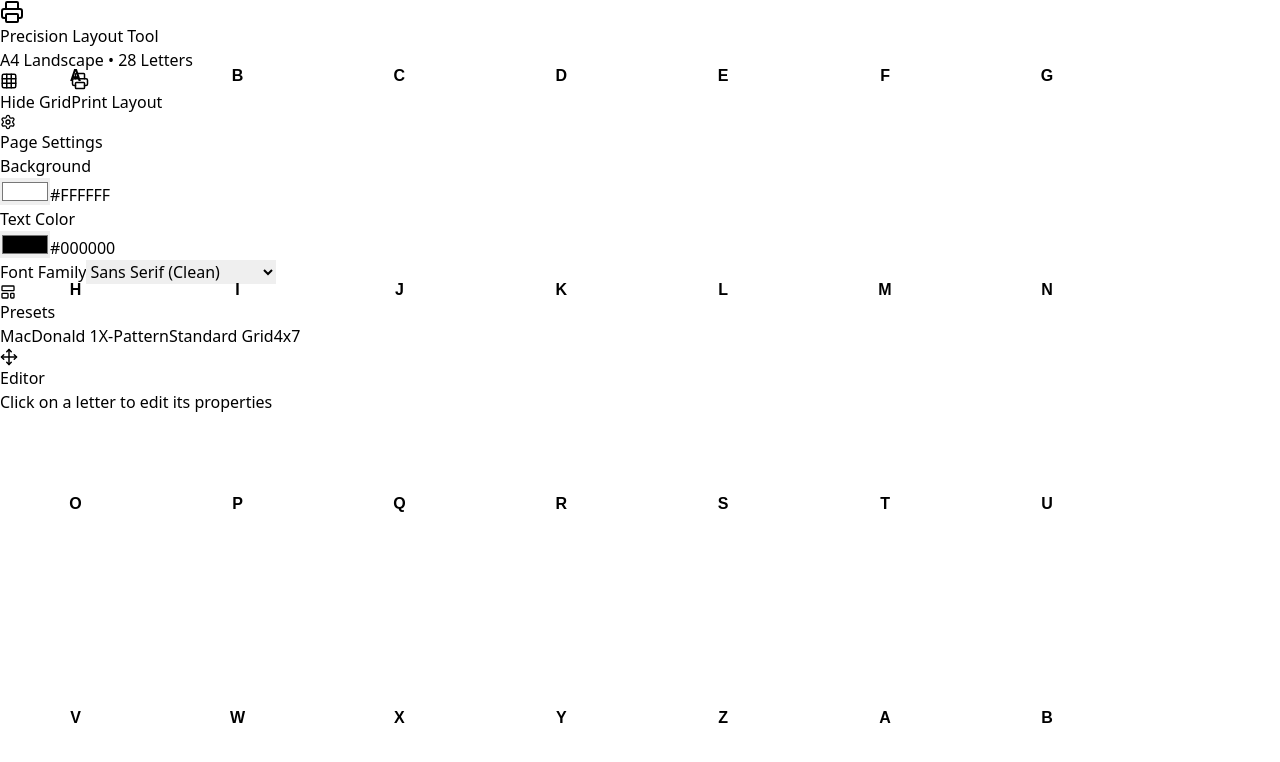
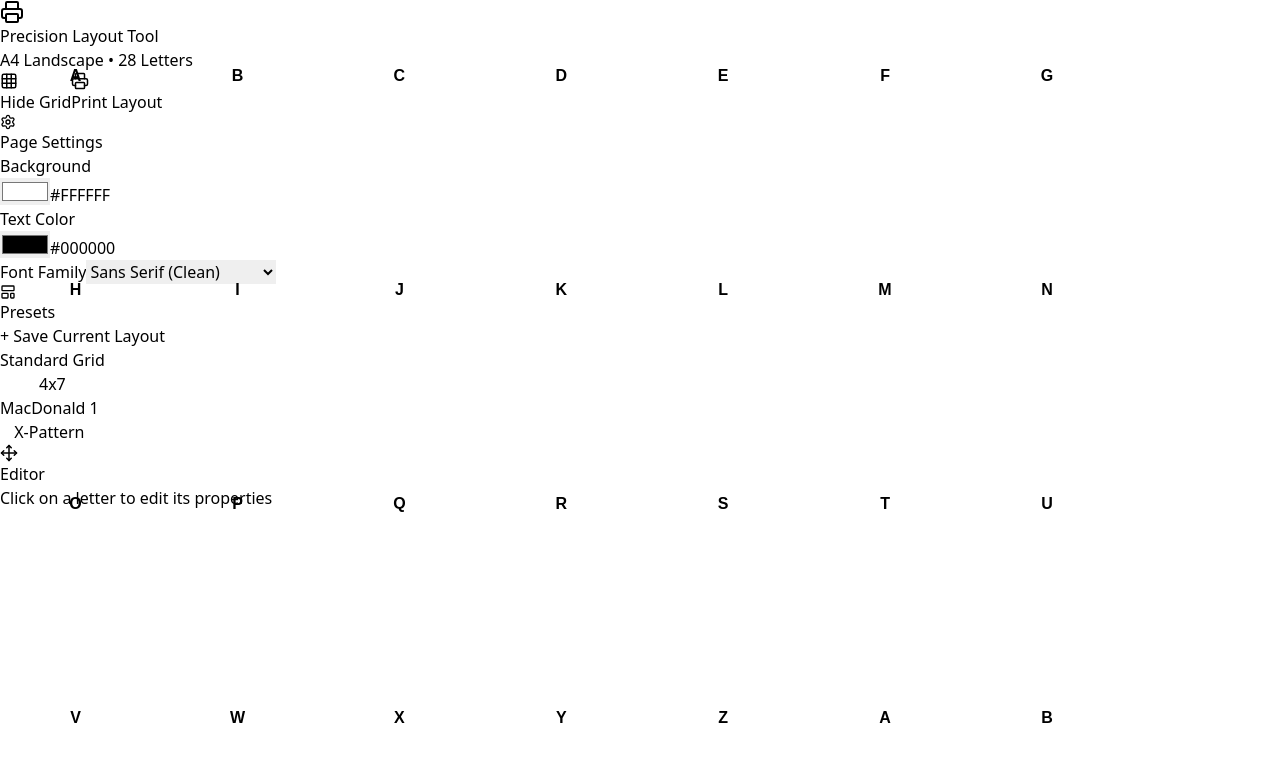
Before and after one commit to nasanov/vision-trainer-pattern-generator, a React (Vite) app: page / in a window 1280 px wide. Shown: the top 762 px of the page. Built offline with nearby package versions, Linux system fonts and the light colour scheme.

Commit message:
Add saving custom presets to localStorage.

```diff
--- a/src/App.jsx
+++ b/src/App.jsx
@@ -1,10 +1,31 @@
 import React, { useState, useRef } from 'react';
-import { Printer, Move, Type, Grid, RotateCcw, LayoutTemplate, Palette, Settings } from 'lucide-react';
+import { Printer, Move, Type, Grid, RotateCcw, LayoutTemplate, Palette, Settings, X } from 'lucide-react';
 
 const A4_WIDTH_MM = 297;
 const A4_HEIGHT_MM = 210;
 const CENTER_X = A4_WIDTH_MM / 2;
 const CENTER_Y = A4_HEIGHT_MM / 2;
+const STORAGE_KEY = 'visionTrainerPresets';
+
+// --- LOCALSTORAGE HELPERS ---
+
+const loadPresetsFromStorage = () => {
+  try {
+    const stored = localStorage.getItem(STORAGE_KEY);
+    return stored ? JSON.parse(stored) : null;
+  } catch (error) {
+    console.error('Error loading presets:', error);
+    return null;
+  }
+};
+
+const savePresetsToStorage = (presets) => {
+  try {
+    localStorage.setItem(STORAGE_KEY, JSON.stringify(presets));
+  } catch (error) {
+    console.error('Error saving presets:', error);
+  }
+};
 
 // --- GENERATORS ---
 
@@ -107,6 +128,44 @@ export default function A4Generator() {
     fontFamily: 'Arial, Helvetica, sans-serif'
   });
 
+  // Presets State - Initialize from localStorage or use defaults
+  const [presets, setPresets] = useState(() => {
+    const storedPresets = loadPresetsFromStorage();
+    if (storedPresets && storedPresets.length > 0) {
+      return storedPresets;
+    }
+    // Initialize with built-in presets
+    const builtInPresets = [
+      {
+        name: 'Standard Grid',
+        isBuiltIn: true,
+        letters: generateGridLetters(),
+        pageSettings: {
+          bgColor: '#FFFFFF',
+          textColor: '#000000',
+          fontFamily: 'Arial, Helvetica, sans-serif'
+        },
+        createdAt: new Date().toISOString()
+      },
+      {
+        name: 'MacDonald 1',
+        isBuiltIn: true,
+        letters: generateMacDonaldLetters(),
+        pageSettings: {
+          bgColor: '#FFFFFF',
+          textColor: '#000000',
+          fontFamily: 'Arial, Helvetica, sans-serif'
+        },
+        createdAt: new Date().toISOString()
+      }
+    ];
+    savePresetsToStorage(builtInPresets);
+    return builtInPresets;
+  });
+  const [isSaving, setIsSaving] = useState(false);
+  const [newPresetName, setNewPresetName] = useState('');
+  const [saveError, setSaveError] = useState('');
+
   const paperRef = useRef(null);
 
   // Dragging state
@@ -160,10 +219,53 @@ export default function A4Generator() {
     setIsDragging(false);
   };
 
-  const loadPreset = (type) => {
-    if (type === 'Grid') setLetters(generateGridLetters());
-    if (type === 'MacDonald 1') setLetters(generateMacDonaldLetters());
+  const loadPreset = (preset) => {
+    setLetters(preset.letters);
+    setPageSettings(preset.pageSettings);
     setSelectedId(null);
+  };
+
+  const savePreset = () => {
+    const trimmedName = newPresetName.trim();
+
+    // Validate: prevent empty names
+    if (!trimmedName) {
+      setSaveError('Preset name cannot be empty');
+      return;
+    }
+
+    // Validate: prevent duplicates (case-insensitive)
+    const duplicate = presets.find(
+      p => p.name.toLowerCase() === trimmedName.toLowerCase()
+    );
+    if (duplicate) {
+      setSaveError('A preset with this name already exists');
+      return;
+    }
+
+    // Create new preset
+    const newPreset = {
+      name: trimmedName,
+      isBuiltIn: false,
+      letters: [...letters], // Deep copy
+      pageSettings: { ...pageSettings }, // Deep copy
+      createdAt: new Date().toISOString()
+    };
+
+    const updatedPresets = [...presets, newPreset];
+    setPresets(updatedPresets);
+    savePresetsToStorage(updatedPresets);
+
+    // Reset form
+    setIsSaving(false);
+    setNewPresetName('');
+    setSaveError('');
+  };
+
+  const deletePreset = (presetName) => {
+    const updatedPresets = presets.filter(p => p.name !== presetName);
+    setPresets(updatedPresets);
+    savePresetsToStorage(updatedPresets);
   };
 
   const selectedLetter = letters.find(l => l.id === selectedId);
@@ -266,21 +368,92 @@ export default function A4Generator() {
               <LayoutTemplate size={16} className="text-gray-500" />
               Presets
             </h2>
-            <div className="grid grid-cols-1 gap-2">
+
+            <div className="space-y-3">
+              {/* Save Current Layout Button or Input Form */}
+              {!isSaving ? (
                 <button
-                onClick={() => loadPreset('MacDonald 1')}
-                className="flex items-center justify-between px-4 py-3 bg-white border border-gray-200 text-gray-700 rounded-lg hover:border-blue-400 hover:text-blue-600 hover:shadow-md transition-all group"
+                  onClick={() => setIsSaving(true)}
+                  className="w-full px-4 py-2 bg-blue-600 text-white rounded-lg hover:bg-blue-700 transition-colors font-medium text-sm"
                 >
-                <span className="font-medium">MacDonald 1</span>
-                <span className="text-xs bg-gray-100 text-gray-500 px-2 py-1 rounded group-hover:bg-blue-50 group-hover:text-blue-600">X-Pattern</span>
+                  + Save Current Layout
+                </button>
+              ) : (
+                <div className="space-y-2">
+                  <input
+                    type="text"
+                    value={newPresetName}
+                    onChange={(e) => {
+                      setNewPresetName(e.target.value);
+                      setSaveError('');
+                    }}
+                    placeholder="Enter preset name..."
+                    className="w-full p-2 border border-gray-300 rounded-md text-sm focus:ring-2 focus:ring-blue-500 outline-none"
+                    autoFocus
+                  />
+                  {saveError && (
+                    <p className="text-xs text-red-600">{saveError}</p>
+                  )}
+                  <div className="flex gap-2">
+                    <button
+                      onClick={savePreset}
+                      className="flex-1 px-3 py-1.5 bg-green-600 text-white rounded-md hover:bg-green-700 transition-colors text-sm font-medium"
+                    >
+                      Save
                     </button>
                     <button
-                onClick={() => loadPreset('Grid')}
-                className="flex items-center justify-between px-4 py-3 bg-white border border-gray-200 text-gray-700 rounded-lg hover:border-blue-400 hover:text-blue-600 hover:shadow-md transition-all group"
+                      onClick={() => {
+                        setIsSaving(false);
+                        setNewPresetName('');
+                        setSaveError('');
+                      }}
+                      className="flex-1 px-3 py-1.5 bg-gray-400 text-white rounded-md hover:bg-gray-500 transition-colors text-sm font-medium"
                     >
-                <span className="font-medium">Standard Grid</span>
+                      Cancel
+                    </button>
+                  </div>
+                </div>
+              )}
+
+              {/* Preset List */}
+              <div className="grid grid-cols-1 gap-2">
+                {presets.map((preset) => (
+                  <div
+                    key={preset.name}
+                    className="relative group"
+                  >
+                    <button
+                      onClick={() => loadPreset(preset)}
+                      className="w-full flex items-center justify-between px-4 py-3 bg-white border border-gray-200 text-gray-700 rounded-lg hover:border-blue-400 hover:text-blue-600 hover:shadow-md transition-all"
+                    >
+                      <div className="flex items-center gap-2">
+                        {!preset.isBuiltIn && <span>🌟</span>}
+                        <span className="font-medium">{preset.name}</span>
+                      </div>
+                      {preset.isBuiltIn && preset.name === 'MacDonald 1' && (
+                        <span className="text-xs bg-gray-100 text-gray-500 px-2 py-1 rounded group-hover:bg-blue-50 group-hover:text-blue-600">X-Pattern</span>
+                      )}
+                      {preset.isBuiltIn && preset.name === 'Standard Grid' && (
                         <span className="text-xs bg-gray-100 text-gray-500 px-2 py-1 rounded group-hover:bg-blue-50 group-hover:text-blue-600">4x7</span>
+                      )}
                     </button>
+
+                    {/* Delete button - only for custom presets, shown on hover */}
+                    {!preset.isBuiltIn && (
+                      <button
+                        onClick={(e) => {
+                          e.stopPropagation();
+                          deletePreset(preset.name);
+                        }}
+                        className="absolute top-2 right-2 p-1.5 bg-red-500 text-white rounded-md opacity-0 group-hover:opacity-100 transition-opacity hover:bg-red-600"
+                        title="Delete preset"
+                      >
+                        <X size={14} />
+                      </button>
+                    )}
+                  </div>
+                ))}
+              </div>
             </div>
           </div>
 
```
Lines whose indentation alone changed are shown as unchanged.
